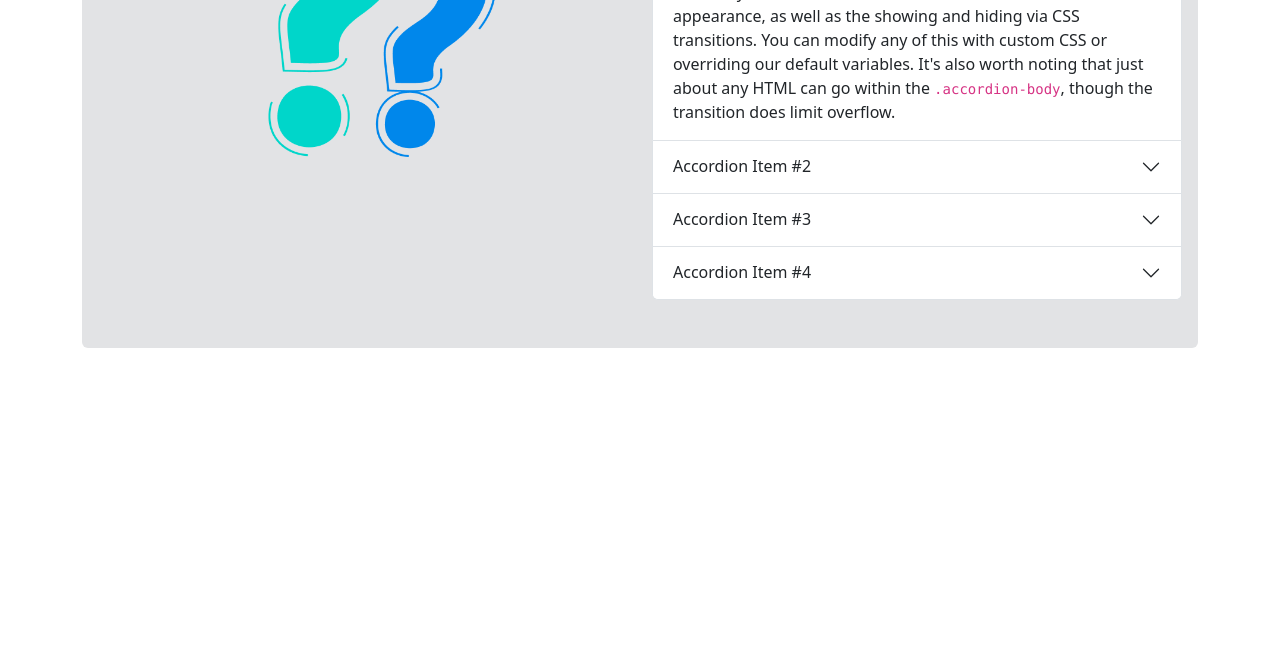
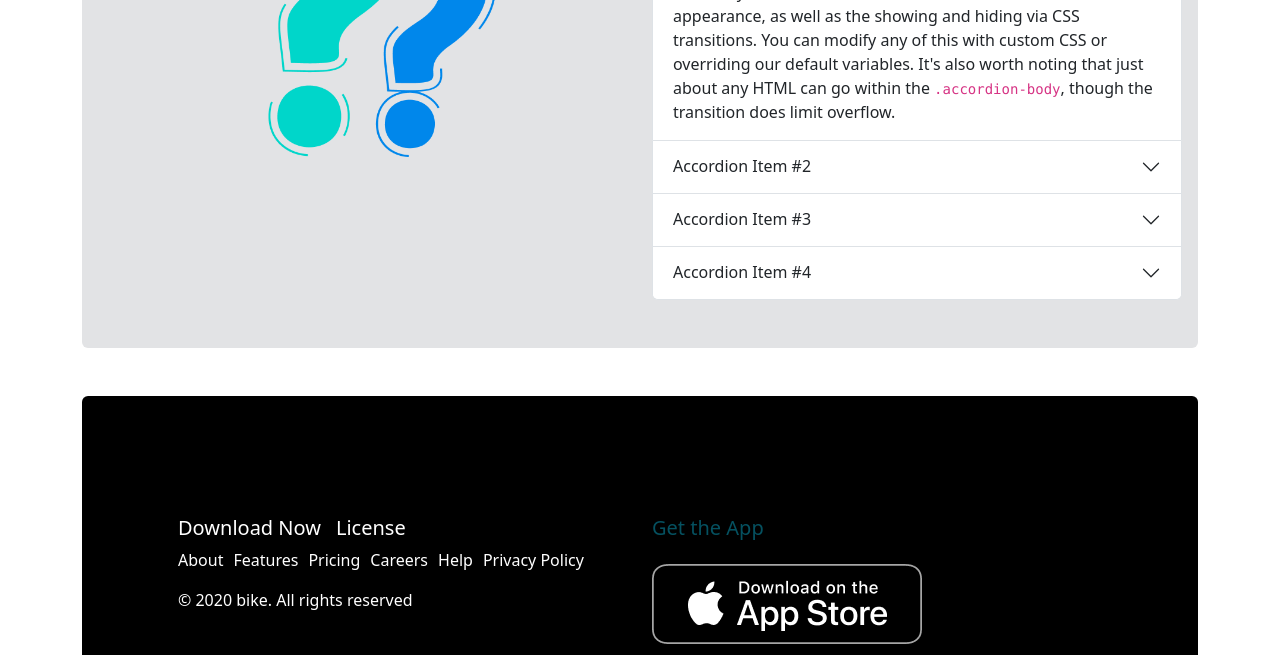
Before and after one commit to rajib2826/Bikerz-zone, a plain HTML site: page index.html in a window 1280 px wide. Shown: the part 2655-3310 px from the top of the page. Before the commit the page ends 3003 px from the top, so only its background shows below. Drawn offline with nearby package versions, Linux system fonts and the light colour scheme.

Commit message:
change the image and tag

```diff
--- a/index.html
+++ b/index.html
@@ -483,7 +483,7 @@
                   data-bs-parent="#accordionExample"
                 >
                   <div class="accordion-body">
-                    <strong>This is the third item's accordion body.</strong> It
+                    <strong>This is the Four item's accordion body.</strong> It
                     is hidden by default, until the collapse plugin adds the
                     appropriate classes that we use to style each element. These
                     classes control the overall appearance, as well as the
@@ -500,6 +500,41 @@
         </div>
       </section>
     </main>
+
+    <footer>
+      <section class="mt-5 p-5 bg-black rounded">
+        <div class="row row-cols-1 row-cols-sm-1 row-cols-md-2 mt-5 g-4 px-5">
+          <div class="col">
+            <div class="text-white">
+              <div class="hero-main">
+                <h5>Download Now</h5>
+                <h5>License</h5>
+              </div>
+              <div class="hero">
+                <p>About</p>
+                <p>Features</p>
+                <p>Pricing</p>
+                <p>Careers</p>
+                <p>Help</p>
+                <p>Privacy Policy</p>
+              </div>
+              <p>© 2020 bike. All rights reserved</p>
+            </div>
+          </div>
+          <div class="col">
+            <div>
+              <h5 class="text-info-emphasis g-4">Get the App</h5>
+              <div>
+                <img class="w-10 mt-3" src="images/ios.png" alt="" />
+              </div>
+              <div>
+                <img class="w-10 mt-3" src="images/android.png" alt="" />
+              </div>
+            </div>
+          </div>
+        </div>
+      </section>
+    </footer>
     <!-- Bootstrap JS -->
     <script
       src="https://cdn.jsdelivr.net/npm/bootstrap@5.3.0-alpha1/dist/js/bootstrap.bundle.min.js"
--- a/styles/style.css
+++ b/styles/style.css
@@ -5,3 +5,12 @@
 .Rating-icon {
   width: 20px;
 }
+
+.hero-main {
+  display: flex;
+  gap: 15px;
+}
+.hero {
+  display: flex;
+  gap: 10px;
+}
```
